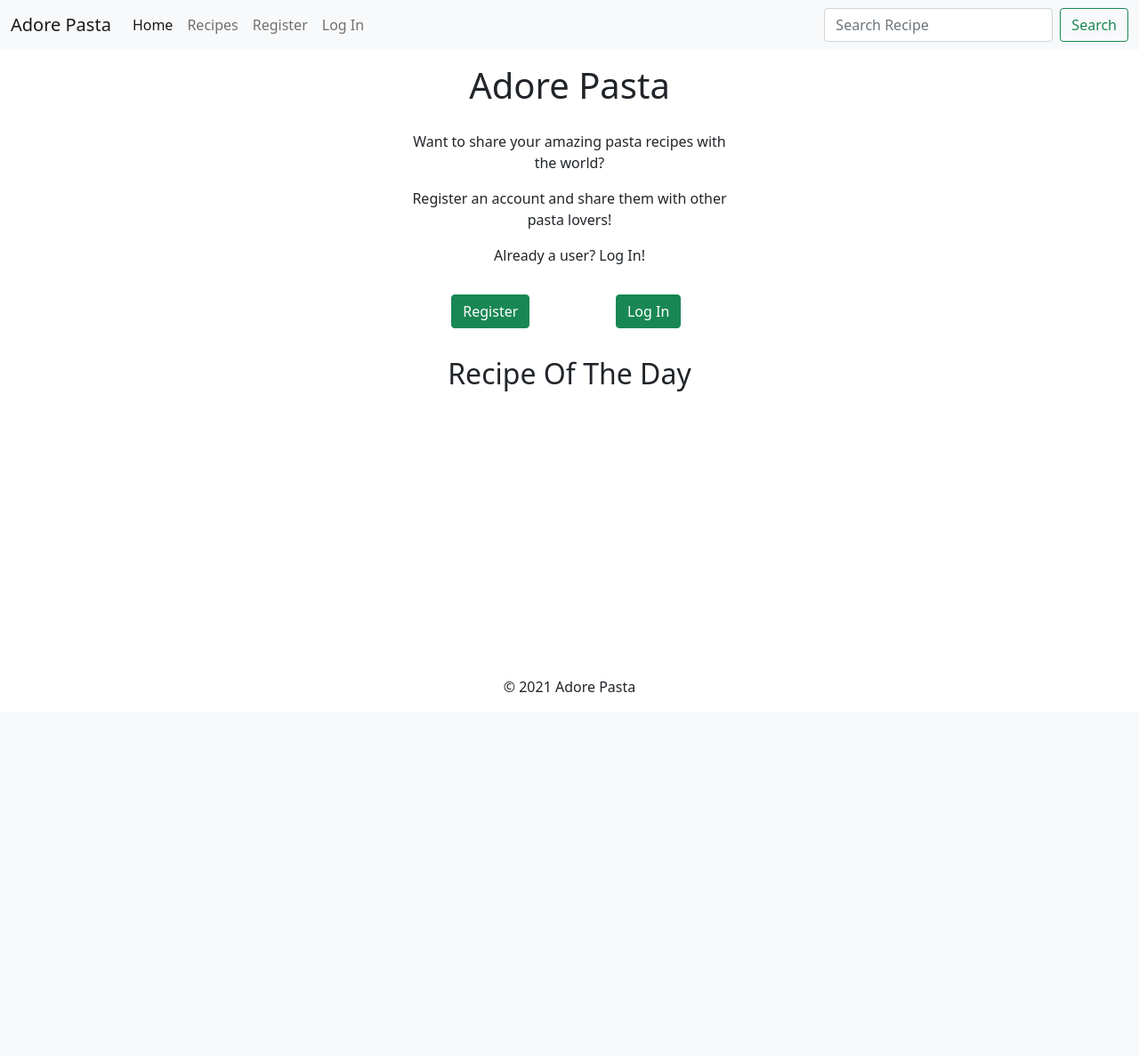
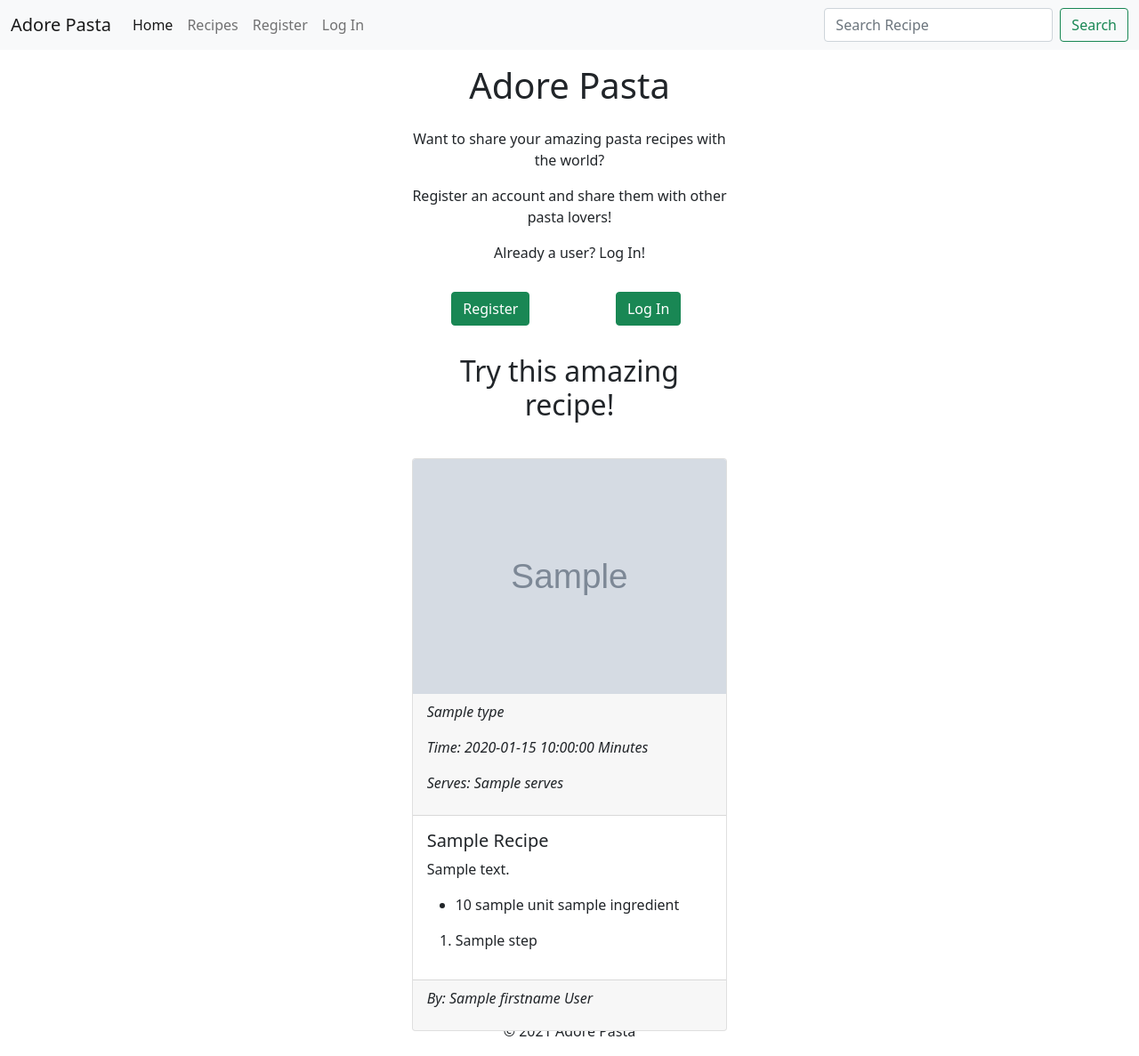
Before and after one commit to mangez84/adorepasta, a Flask app: page / in a window 1280 px wide. Shown: the whole page at 89% size. Before the commit the page ends 778 px from the top, so only its background shows below. Run offline with Flask 2, Linux system fonts and the light colour scheme; grey boxes marked "Sample" are stand-in pictures; a database or web service that is not in the repository returns one stand-in record (values such as "Sample title"); some libraries are stand-ins or nearby versions.

Commit message:
Display a random recipe on the home page

```diff
--- a/app.py
+++ b/app.py
@@ -1,4 +1,5 @@
 import os
+import random
 from flask import (
     Flask, flash, render_template, redirect,
     request, session, url_for
@@ -67,22 +68,23 @@ def get_method(form):
 
 @app.route("/")
 def home():
-    return render_template("home.html")
+    recipes = get_creator_details(list(mongo.db.recipes.find()))
+    recipe = random.choice(list(recipes))
+    return render_template("home.html", recipe=recipe)
 
 
 @app.route("/search", methods=["GET", "POST"])
 def search():
-    recipes_db = list(mongo.db.recipes.find(
-        {"$text": {"$search": request.form.get("search")}})
+    recipes = get_creator_details(
+        list(mongo.db.recipes.find(
+            {"$text": {"$search": request.form.get("search")}}))
     )
-    recipes = get_creator_details(recipes_db)
     return render_template("recipes.html", recipes=recipes)
 
 
 @app.route("/recipes")
 def recipes():
-    recipes_db = list(mongo.db.recipes.find())
-    recipes = get_creator_details(recipes_db)
+    recipes = get_creator_details(list(mongo.db.recipes.find()))
     return render_template("recipes.html", recipes=recipes)
 
 
--- a/templates/base.html
+++ b/templates/base.html
@@ -52,7 +52,8 @@
                         {% endif %}
                     </ul>
                     <form method="POST" action="{{ url_for('search') }}" class="d-flex">
-                        <input id="search" name="search" class="form-control me-2" type="search" placeholder="Search Recipe" aria-label="Search">
+                        <input id="search" name="search" class="form-control me-2" type="search"
+                            placeholder="Search Recipe" aria-label="Search">
                         <button class="btn btn-outline-success" type="submit">Search</button>
                     </form>
                 </div>
--- a/templates/edit_recipe.html
+++ b/templates/edit_recipe.html
@@ -98,8 +98,7 @@
                 </div>
                 <div class="mb-3 d-flex justify-content-center">
                     <div>
-                        <a href="{{ url_for('my_recipes') }}"
-                            class="mx-3 btn btn-danger">Cancel</a>
+                        <a href="{{ url_for('my_recipes') }}" class="mx-3 btn btn-danger">Cancel</a>
                     </div>
                     <div>
                         <button type="submit" class="mx-3 btn btn-success">Save</button>
--- a/templates/home.html
+++ b/templates/home.html
@@ -33,7 +33,41 @@
 <div class="container-fluid">
     <div class="row">
         <div class="col-12 my-3">
-            <h2 class="text-center">Recipe Of The Day</h2>
+            <h2 class="text-center">Try this amazing recipe!</h2>
+        </div>
+        <!-- The code for the card was copied from https://getbootstrap.com/docs/5.0/components/card/ -->
+        <div class="d-flex justify-content-center my-3">
+            <div class="card flex-md-fill">
+                <img src="{{ recipe.image }}" class="card-img-top" alt="{{ recipe.name }}">
+                <div class="card-header d-flex flex-wrap justify-content-between">
+                    <p><em>{{ recipe.type }}</em></p>
+                    <p><em>Time: {{ recipe.time }} Minutes</em></p>
+                    <p><em>Serves: {{ recipe.serves }}</em></p>
+                </div>
+                <div class="card-body">
+                    <h5 class="card-title">{{ recipe.name | title }}</h5>
+                    <p class="card-text">{{ recipe.description | capitalize }}</p>
+                    <ul>
+                        {% for ingredient in recipe.ingredients.values() %}
+                        <li>
+                            {{ ingredient.quantity }}
+                            {{ ingredient.unit | lower }}
+                            {{ ingredient.name | lower }}
+                        </li>
+                        {% endfor %}
+                    </ul>
+                    <ol>
+                        {% for step in recipe.method.values() %}
+                        <li>
+                            {{ step | capitalize }}
+                        </li>
+                        {% endfor %}
+                    </ol>
+                </div>
+                <div class="card-footer">
+                    <p><em>By: {{ recipe.firstname.capitalize() }} {{ recipe.lastname.capitalize() }}</em></p>
+                </div>
+            </div>
         </div>
     </div>
 </div>
--- a/templates/my_recipes.html
+++ b/templates/my_recipes.html
@@ -43,7 +43,7 @@
                                 class="btn btn-warning mx-3 my-1">Edit</a>
                             <form method="POST" class="mx-3 my-1"
                                 action="{{ url_for('delete_recipe', recipe_id=recipe._id) }}">
-                                <button type="submit" class="btn btn-danger delete-recipe">Delete</a>
+                                <button type="button" class="btn btn-danger">Delete</a>
                             </form>
                         </div>
                     </div>
```
Also changed, not shown: templates/recipes.html (+10 -0 lines).
